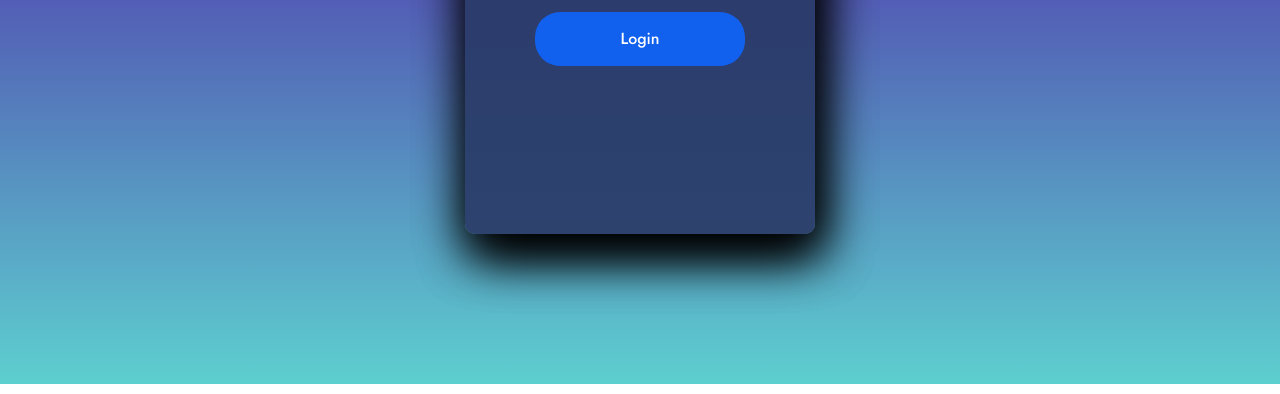
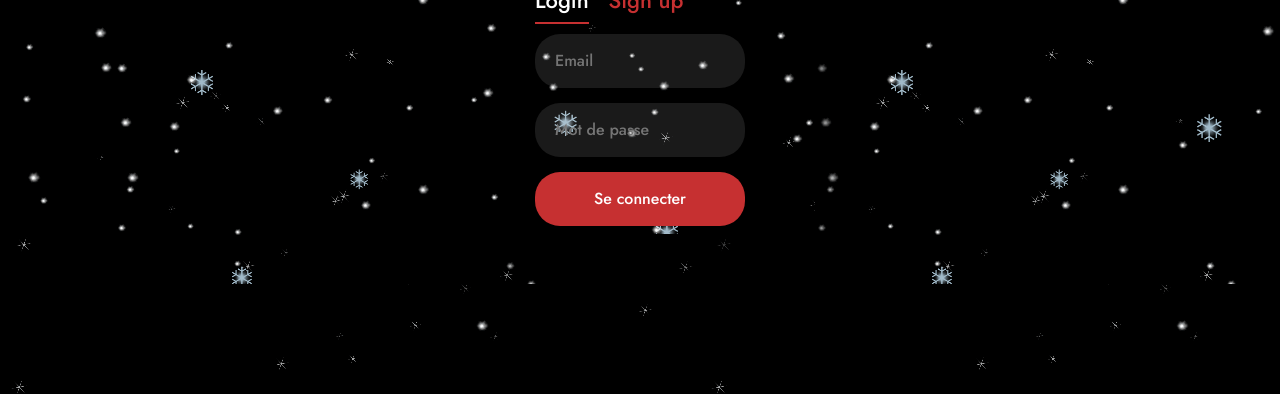
Before and after one commit to Sofianeso95/sucre, a plain HTML site: page index.html in a window 1280 px wide. Shown: the part 416-810 px from the top of the page. Drawn offline with nearby package versions, Linux system fonts and the light colour scheme.

Commit message:
changer le style

```diff
--- a/css/style.css
+++ b/css/style.css
@@ -7,6 +7,12 @@
 :before {
 	box-sizing: border-box;
 }
+#image{
+	text-align: center;
+}
+.container{
+	color: #c63031;
+}
 body {
 	display: flex;
 	justify-content: center;
@@ -15,7 +21,9 @@ body {
 	padding: 0;
 	min-height: 100vh;
 	font-family: 'Jost', sans-serif;
-	background: linear-gradient(to top, #5dcfcf, #5259b4, #8052b4);
+	background-image: url(../img/neige.webp);
+	background-color: #c63031;
+
 }
 /*Inscription*/
 .inscription-wrap {
@@ -26,6 +34,7 @@ body {
 	min-height: 500px;
 	border-radius: 10px;
 	box-shadow: 5px 20px 50px #000;
+
 }
 .inscription-html {
 	position: absolute;
@@ -33,8 +42,7 @@ body {
 	height: 100%;
 	padding: 90px 70px 50px 70px;
 	border-radius: 10px;
-	background: rgba(40, 57, 101, 0.9);
-	box-shadow: 5px 20px 50px #000;
+	background-image: url(../img/neige.webp);
 }
 .inscription-html .login-htm,
 .inscription-html .sign-up-htm {
@@ -62,7 +70,7 @@ body {
 .inscription-html .login:checked + .tab,
 .inscription-html .sign-up:checked + .tab {
 	color: #fff;
-	border-color: #1161ee;
+	border-color: #c63031;
 }
 
 /*Inputs & buttons*/
@@ -88,7 +96,7 @@ body {
 	background: rgba(255, 255, 255, 0.1);
 }
 .form button {
-	background: #1161ee;
+	background: #c63031;
 }
 .form button:hover,
 .form button:active {
--- a/css/style2.css
+++ b/css/style2.css
@@ -8,7 +8,7 @@
 
 body{
   min-height: 100vh;
-  background: linear-gradient(to left, #4f1eaa, #5d5fcf,#8052b4);
+  background-image: url(../img/neige.webp);
 }
 
 /*Scrollbar*/
@@ -55,7 +55,7 @@ p, input::placeholder{
   width:100%;
   border:none;
   color:#fff;
-  background:#1161ee;
+  background:#c63031;
 }
 #button-logout:hover,
 #button-logout:active{
--- a/index.html
+++ b/index.html
@@ -8,7 +8,7 @@
 		<meta name="viewport"  content="width=device-width, initial-scale=1, user-scalable=no"/>
 		<meta name="description" content="Cette page propose à l'utilisateur de s'enregistrer ou de se connecter.">
 		<!-- Boostrap CSS -->
-		<link href="https://cdn.jsdelivr.net/npm/bootstrap@5.1.3/dist/css/bootstrap.min.css" rel="stylesheet" integrity="sha384-1BmE4kWBq78iYhFldvKuhfTAU6auU8tT94WrHftjDbrCEXSU1oBoqyl2QvZ6jIW3" crossorigin="anonymous">
+		<link href="https://cdn.jsdelivr.net/npm/bootstrap@5.2.1/dist/css/bootstrap.min.css" rel="stylesheet" integrity="sha384-iYQeCzEYFbKjA/T2uDLTpkwGzCiq6soy8tYaI1GyVh/UjpbCx/TYkiZhlZB6+fzT" crossorigin="anonymous">
 		<!--CSS Document-->
 		<link href="css/style.css" rel="stylesheet" type="text/css">
 		<!--Fonts-->
@@ -17,36 +17,46 @@
 
 
 	<body>
-		<div class="inscription-wrap">
+		<div class="container">
+
+
+		<div class="inscription-wrap ">
+
 			<div class="inscription-html">
+				<div id="image">
+					<img src="./img/logo sucre copie.jpg" width="100px">
+
+				</div>
 				<input id="tab-1" type="radio" name="tab" class="login" checked>
 				<label for="tab-1" class="tab">Login</label>
 				<input id="tab-2" type="radio" name="tab" class="sign-up">
-				<label for="tab-2" class="tab">Sign Up</label>
+				<label for="tab-2" class="tab">Sign up</label>
 
 				<div class="form">
 					<div class="login-htm">
-						<input type="text" placeholder="Username" id="username">
-						<input type="password" placeholder="Password" id="password">
-						<button id="button-login">Login</button>
+						<input type="text" placeholder="Email" id="username">
+						<input type="password" placeholder="Mot de passe" id="password">
+						<button id="button-login">Se connecter</button>
 				</div>
 
 				<div class="sign-up-htm">
-						<input type="text" placeholder="Username" id="new-username">
-						<input type="password" placeholder="Password" id="new-password">
-						<input type="password" id="new-password2" placeholder="Repeat Password">
-						<button id="button-sign-up">Sign up</button>
+						<input type="text" placeholder="Email" id="new-username">
+						<input type="password" placeholder="Mot de passe" id="new-password">
+						<input type="password" id="new-password2" placeholder="Retaper le Mot de passe">
+						<button id="button-sign-up">S'inscrire</button>
 				</div>
 				</div>
 			</div>
 		</div>
+	</div>
 
 		<!-- The actual snackbar -->
 		<div id="snackbar"></div>
 
 		<!-- Boostrap Javascript -->
-		<script src="https://cdn.jsdelivr.net/npm/bootstrap@5.1.3/dist/js/bootstrap.bundle.min.js" integrity="sha384-ka7Sk0Gln4gmtz2MlQnikT1wXgYsOg+OMhuP+IlRH9sENBO0LRn5q+8nbTov4+1p" crossorigin="anonymous"></script>
+		<script src="https://cdn.jsdelivr.net/npm/bootstrap@5.2.1/dist/js/bootstrap.bundle.min.js" integrity="sha384-u1OknCvxWvY5kfmNBILK2hRnQC3Pr17a+RTT6rIHI7NnikvbZlHgTPOOmMi466C8" crossorigin="anonymous"></script>
 		<!-- File Javascript -->
 		<script src="js/index.js"></script>
+
 	</body>
 </html>
--- a/js/chat.js
+++ b/js/chat.js
@@ -86,7 +86,7 @@ function updateMessageList() {
 				const justification = myMessage ? 'message-right' : 'message-left';
 				const name = myMessage ? '' : messageList[j].user_name;
 
-				const color = myMessage ? 'bg-primary' : 'bg-light';
+				const color = myMessage ? 'bg-danger' : 'bg-light';
 
 				const txtColor = myMessage ? 'text-white' : 'text-muted';
 
@@ -139,7 +139,7 @@ function updateUserList() {
             <h6 class="mb-0"></h6>
             <small>${userList[j]}</small>
           </div>
-          <p class="mb-0">online</p>
+          <p class="mb-0"></p>
         </div>
       </div>
     </a>`;
```
Also changed, not shown: chat.html (+3 -3 lines), img/cove.gif (added), img/cover.jpg (added), img/e.gif (added), img/logo sucre copie.jpg (added), img/neige.webp (added), img/nii.gif (added), 1 other file.
